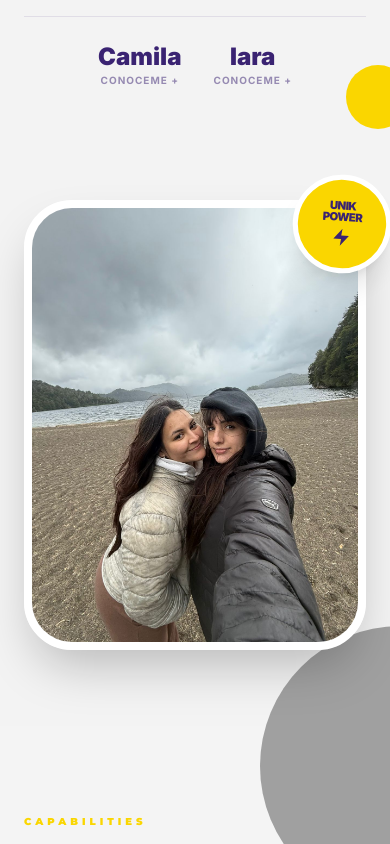
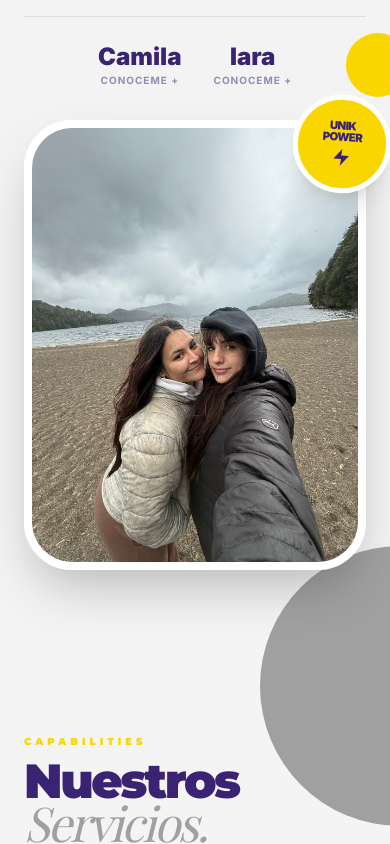
Before and after one commit to giuliannadr/Unik, a Next.js app: page / in a window 390 px wide. Shown: the part 1180-2024 px from the top of the page. Built offline with nearby package versions, Linux system fonts and the light colour scheme.

Commit message:
arreglito

```diff
--- a/src/components/sections/AboutSection.tsx
+++ b/src/components/sections/AboutSection.tsx
@@ -88,7 +88,7 @@ export const AboutSection = () => {
           </div>
 
         {/* Columna de Imagen */}
-<div className="lg:w-6/12 w-full mt-10 lg:mt-0">
+<div className="lg:w-6/12 w-full -mt-10 lg:mt-0">
   <motion.div
     initial={{ opacity: 0, scale: 0.9 }}
     whileInView={{ opacity: 1, scale: 1 }}
```
